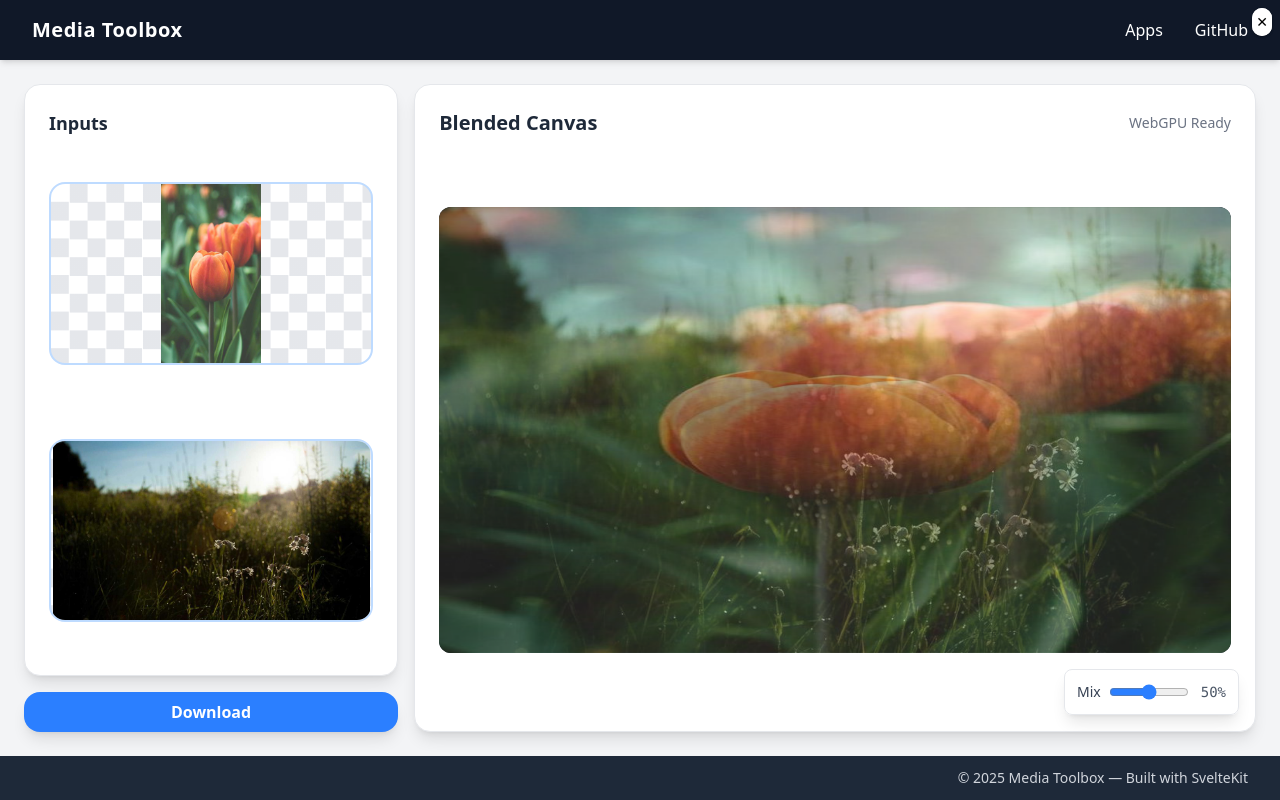
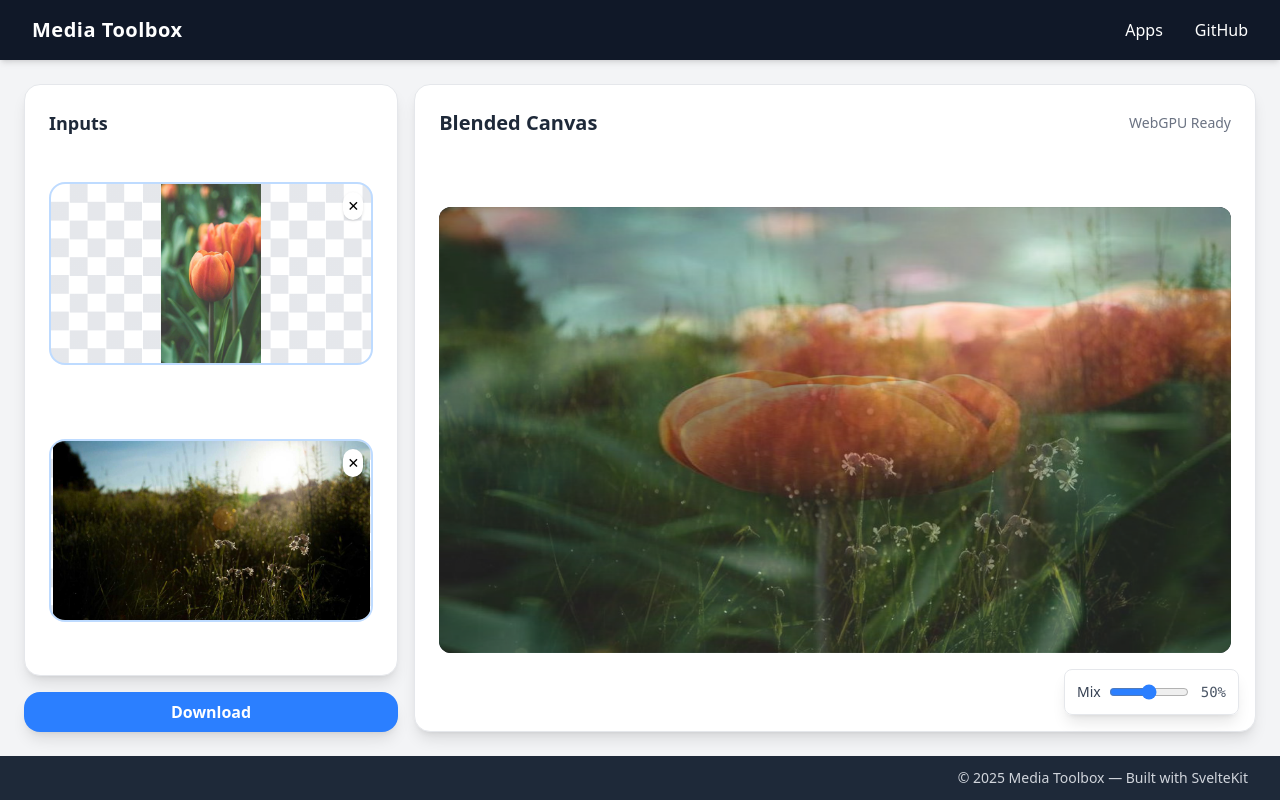
Before and after one commit to teoAlivanoglou/teo-media, a SvelteKit app: page /apps/image-fixr in a window 1280 px wide. Built offline with nearby package versions, Linux system fonts and the light colour scheme.

Commit message:
basic framework complete

```diff
--- a/src/routes/apps/image-fixr/+page.svelte
+++ b/src/routes/apps/image-fixr/+page.svelte
@@ -208,7 +208,7 @@
 				role="region"
 				aria-label="Background drop zone"
 				aria-dropeffect="copy"
-				class={`[grid-area:bg] aspect-video w-full max-h-full rounded-xl lg:rounded-2xl overflow-hidden
+				class={`relative flex items-center justify-center [grid-area:bg] aspect-video w-full max-h-full rounded-xl lg:rounded-2xl overflow-hidden
         ${
 					bgDragOver
 						? 'border-2 border-dashed border-blue-300 bg-blue-50'
@@ -247,7 +247,7 @@
 				role="region"
 				aria-label="Foreground drop zone"
 				aria-dropeffect="copy"
-				class={`[grid-area:fg] aspect-video w-full max-h-full rounded-xl lg:rounded-2xl overflow-hidden p-0
+				class={`relative flex items-center justify-center [grid-area:fg] aspect-video w-full max-h-full rounded-xl lg:rounded-2xl overflow-hidden p-0
         ${
 					fgDragOver
 						? 'border-2 border-dashed border-blue-400 bg-blue-50'
```
